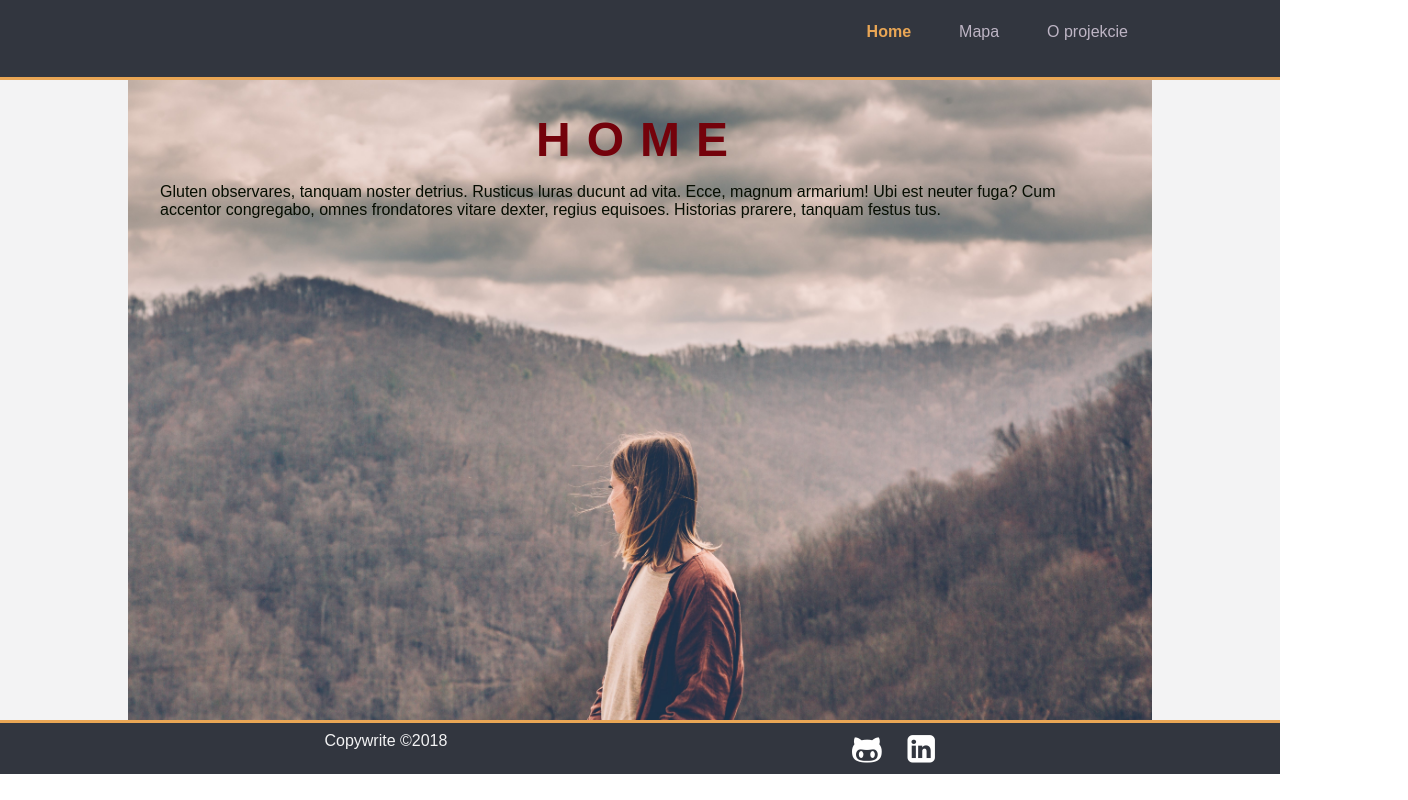
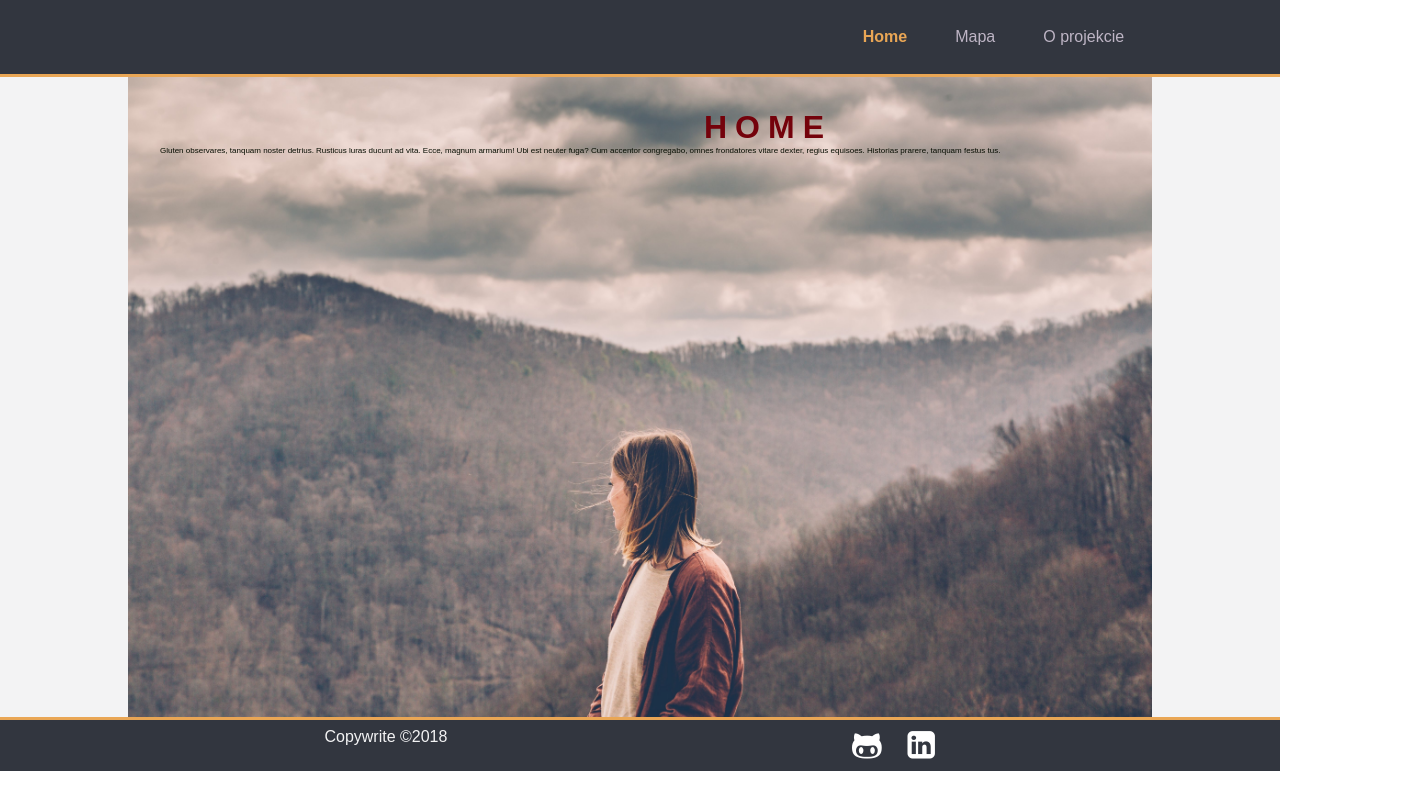
Before and after one commit to MajaAnna/Memories-Map, a React (Create React App) app in the folder my-app/: page /#/ in a window 1280 px wide. Shown: the whole page, 1408 px wide, since content can reach past the window. Built offline with nearby package versions, Linux system fonts and the light colour scheme.

Commit message:
header rwd beginning

```diff
--- a/my-app/src/js/header.jsx
+++ b/my-app/src/js/header.jsx
@@ -8,8 +8,7 @@ class Header extends React.Component{
         return(
             <header>
                 <div className='container flexContainer'>
-                    <div className='logo' key='logo'/>
-                    <Navigation key='navigation'/>
+                    <Navigation/>
                 </div>
             </header>
         )
--- a/my-app/src/scss/main.css
+++ b/my-app/src/scss/main.css
@@ -6,12 +6,17 @@
   padding: 0; }
 
 @media only screen and (max-width: 320px) {
+  .container {
+    width: 100vw; }
   .oneLine {
     padding: .3rem;
     width: 100%;
     text-align: center; } }
 
 @media only screen and (min-width: 321px) {
+  .container {
+    width: 80%;
+    margin: 0 auto; }
   .half {
     padding: .3rem;
     width: 50%;
@@ -121,12 +126,40 @@
 .iconBig {
   font-size: 2rem; }
 
-.container {
-  width: 80%;
-  margin: 0 auto; }
-
 .containerSection {
   height: 80vh; }
+
+.imageDescription {
+  padding: 2rem;
+  position: relative;
+  top: -80vh;
+  z-index: 1;
+  width: 100vw; }
+
+.mapDescription {
+  padding: 1rem;
+  width: 100vw; }
+
+.imageTitle {
+  text-transform: uppercase;
+  font-weight: bold;
+  letter-spacing: .5rem;
+  text-align: center;
+  font-size: 2rem;
+  width: 100%; }
+
+.imageText {
+  font-size: .5rem;
+  width: 100%; }
+
+.accentFontColor {
+  color: #74020b; }
+
+.mediumFontColor {
+  color: #659980; }
+
+.lightFontColor {
+  color: #d4d7cd; }
 
 .image {
   width: 100%;
@@ -137,44 +170,19 @@
   height: 100%;
   background: url("../images/woman-wanderer_4460x4460.jpg") no-repeat center/cover; }
 
-.imageDescription {
-  padding: 2rem;
-  position: relative;
-  top: -80vh;
-  z-index: 1; }
-
-.imageTitle {
-  text-transform: uppercase;
-  font-weight: bold;
-  letter-spacing: 1rem;
-  text-align: center;
-  font-size: 3rem;
-  padding-bottom: 1rem; }
-
-.accentFontColor {
-  color: #74020b; }
-
-.mediumFontColor {
-  color: #659980; }
-
-.lightFontColor {
-  color: #d4d7cd; }
-
 .imageAboutProject {
   width: 100%;
   height: 100%;
   background: url("../images/rocky-mountain-road-trip_4460x4460.jpg") no-repeat center/cover;
   opacity: .8; }
 
-.mapDescription {
-  padding: 2rem; }
-
 header {
   background-color: #32363f;
   color: #f3f3f4;
-  height: 10vh;
   border-bottom: 3px solid #e9a655;
-  line-height: 100%; }
+  line-height: 100%;
+  width: 100%;
+  padding: .3rem; }
 
 .flexContainer {
   display: flex;
--- a/my-app/src/scss/partials/_content.scss
+++ b/my-app/src/scss/partials/_content.scss
@@ -1,21 +1,6 @@
-.container{
-  width:80%;
-  margin: 0 auto;
-}
+
 .containerSection{
   height:80vh;
-}
-
-.image{
-  width:100%;
-  height:100%;
-}
-
-.imageHome{
-  width:100%;
-  height:100%;
-  //Photo by: Matthew Henry
-  background: url("../images/woman-wanderer_4460x4460.jpg") no-repeat center/cover;
 }
 
 .imageDescription{
@@ -23,15 +8,26 @@
   position:relative;
   top:-80vh;
   z-index:1;
+  width:100vw;
+}
+
+.mapDescription{
+  padding:1rem;
+  width:100vw;
 }
 
 .imageTitle{
   text-transform: uppercase;
   font-weight: bold;
-  letter-spacing: 1rem;
+  letter-spacing: .5rem;
   text-align:center;
-  font-size:3rem;
-  padding-bottom:1rem;
+  font-size:2rem;
+  width:100%;
+}
+
+.imageText{
+  font-size: .5rem;
+  width:100%;
 }
 
 .accentFontColor{
@@ -46,6 +42,19 @@
   color:$backgroundColor;
 }
 
+//images
+.image{
+  width:100%;
+  height:100%;
+}
+
+.imageHome{
+  width:100%;
+  height:100%;
+  //Photo by: Matthew Henry
+  background: url("../images/woman-wanderer_4460x4460.jpg") no-repeat center/cover;
+}
+
 .imageAboutProject{
   width:100%;
   height:100%;
@@ -53,7 +62,3 @@
   background: url("../images/rocky-mountain-road-trip_4460x4460.jpg") no-repeat center/cover;
   opacity:.8;
 }
-
-.mapDescription{
-  padding:2rem;
-}
--- a/my-app/src/scss/partials/_header.scss
+++ b/my-app/src/scss/partials/_header.scss
@@ -1,9 +1,10 @@
 header{
   background-color:$darkColor;
   color:$lightColorText;
-  height:10vh;
   border-bottom: 3px solid $accentColor;
   line-height:100%;
+  width:100%;
+  padding:.3rem;
 }
 
 .flexContainer{
--- a/my-app/src/scss/partials/_media.scss
+++ b/my-app/src/scss/partials/_media.scss
@@ -1,5 +1,9 @@
 //mobile first
 @media only screen and (max-width:320px){
+  .container{
+    width:100vw;
+  }
+
   //footer
   .oneLine{
     padding:.3rem;
@@ -9,6 +13,10 @@
 }
 
 @media only screen and (min-width:321px){
+  .container{
+    width:80%;
+    margin: 0 auto;
+  }
   //footer
   .half{
     padding:.3rem;
```
